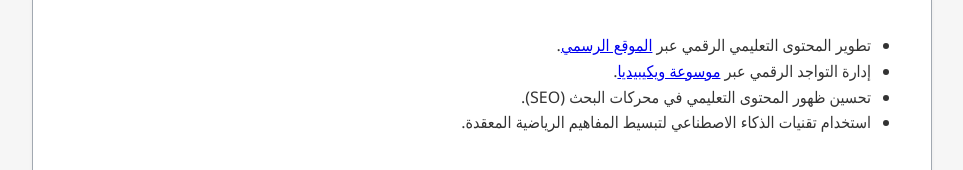
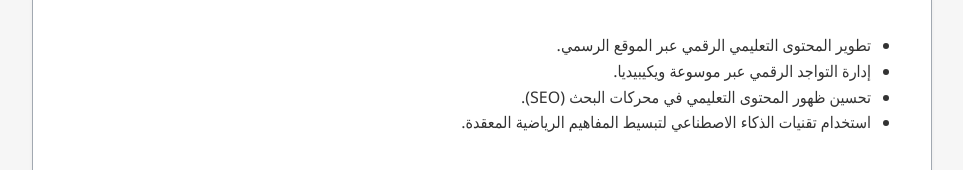
Before and after one commit to mmhh771497807-prog/Cv, a plain HTML site: page index.html in a window 1280 px wide. Shown: the part 1070-1240 px from the top of the page, without its empty margins (158-1121 px from the left). Drawn offline with Linux system fonts and the light colour scheme.

Commit message:
Revise HTML structure and metadata for profile page
Updated the HTML content and metadata for the official website of محمد حزام الراجحي, including improvements to the schema, social links, and overall structure.

```diff
--- a/index.html
+++ b/index.html
@@ -6,11 +6,13 @@
 
     <title>الأستاذ محمد حزام الراجحي | خبير تدريس الرياضيات</title>
 
-    <!-- كود التحقق المحدث الخاص بـ Bing -->
+    <!-- كود التحقق المحدث الخاص بمحرك بحث Bing -->
     <meta name="msvalidate.01" content="1021D2328141D041039CE0ECC703879E" />
 
     <meta name="description" content="الموقع الرسمي للأستاذ محمد حزام الراجحي، خبير تدريس الرياضيات في اليمن. خريج جامعة إب ومدرس في معهد Needs ومعهد كابلان ومدارس المتفوقين.">
     <meta name="keywords" content="محمد حزام الراجحي, مدرس رياضيات, رياضيات اليمن, صنعاء, حزيز, معهد كابلان, معهد Needs, مدارس المتفوقين, تعليم الرياضيات, جامعة إب, ويكيبيديا محمد الراجحي">
+
+    <!-- وسم الرابط الأساسي لتوحيد الأرشفة ومنع التضارب بين المنصات -->
     <link rel="canonical" href="https://mmhh771497807-prog.github.io/Cv/">
 
     <script type="application/ld+json">
@@ -126,8 +128,8 @@
     <div class="section-header">المهارات التقنية والتعليمية</div>
     <div class="content-box">
         <ul>
-            <li>تطوير المحتوى التعليمي الرقمي عبر <a href="https://mmhh771497807-prog.github.io/Cv/">الموقع الرسمي</a>.</li>
-            <li>إدارة التواجد الرقمي عبر <a href="https://ar.wikipedia.org/wiki/مستخدم:محمد_حزام_الراجحي" target="_blank">موسوعة ويكيبيديا</a>.</li>
+            <li>تطوير المحتوى التعليمي الرقمي عبر الموقع الرسمي.</li>
+            <li>إدارة التواجد الرقمي عبر موسوعة ويكيبيديا.</li>
             <li>تحسين ظهور المحتوى التعليمي في محركات البحث (SEO).</li>
             <li>استخدام تقنيات الذكاء الاصطناعي لتبسيط المفاهيم الرياضية المعقدة.</li>
         </ul>
```
